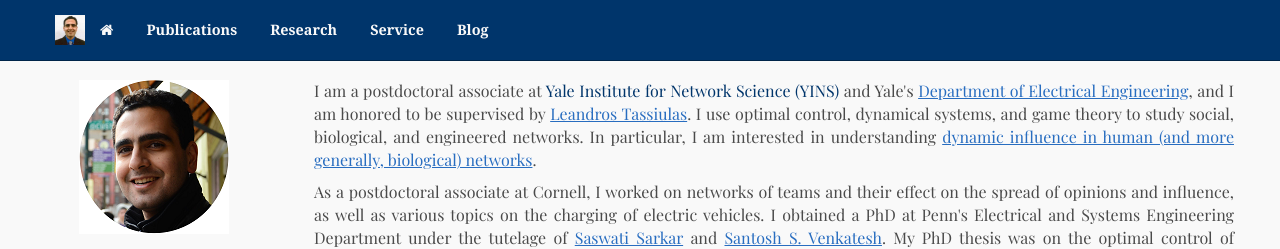
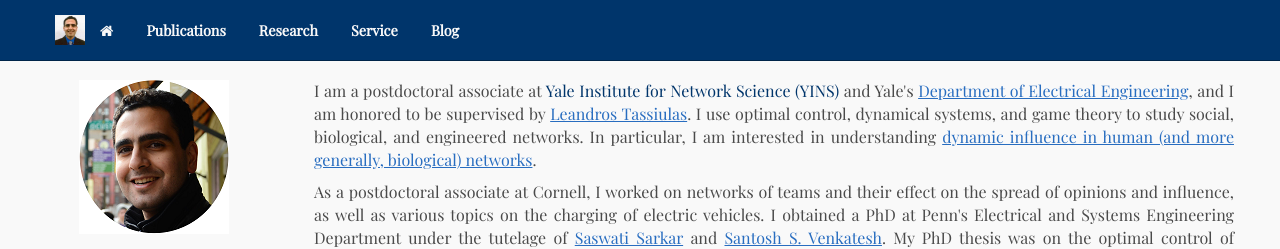
Before and after one commit to SoheilEshghi/SoheilEshghi.github.io, a Jekyll site: the page built from index.html, in a window 1280 px wide. Shown: the top 249 px of the page. Built offline with Jekyll 4.4.1, drawn with Linux system fonts in a browser that asks for light colours; nearby versions of some CDN libraries; some web fonts are replaced.

Commit message:
Build site at 2017-06-15 15:09:00 UTC

```diff
--- a/css/main.css
+++ b/css/main.css
@@ -36,7 +36,7 @@
 }
 
 nav ul{
-    font-family:'Georgia','Playfair Display', 'Arial', serif;
+    font-family:'Playfair Display', 'Arial', serif;
     padding: 1px;
     list-style: none;
     font-weight: bold;
@@ -44,7 +44,7 @@
 
 }
 footer ul{
-    font-family:'Georgia','Playfair Display', 'Arial', serif;
+    font-family:'Playfair Display', 'Arial', serif;
     padding: 1px;
     list-style: none;
     font-weight: bold;
```
Also changed, not shown: 1 other file.
